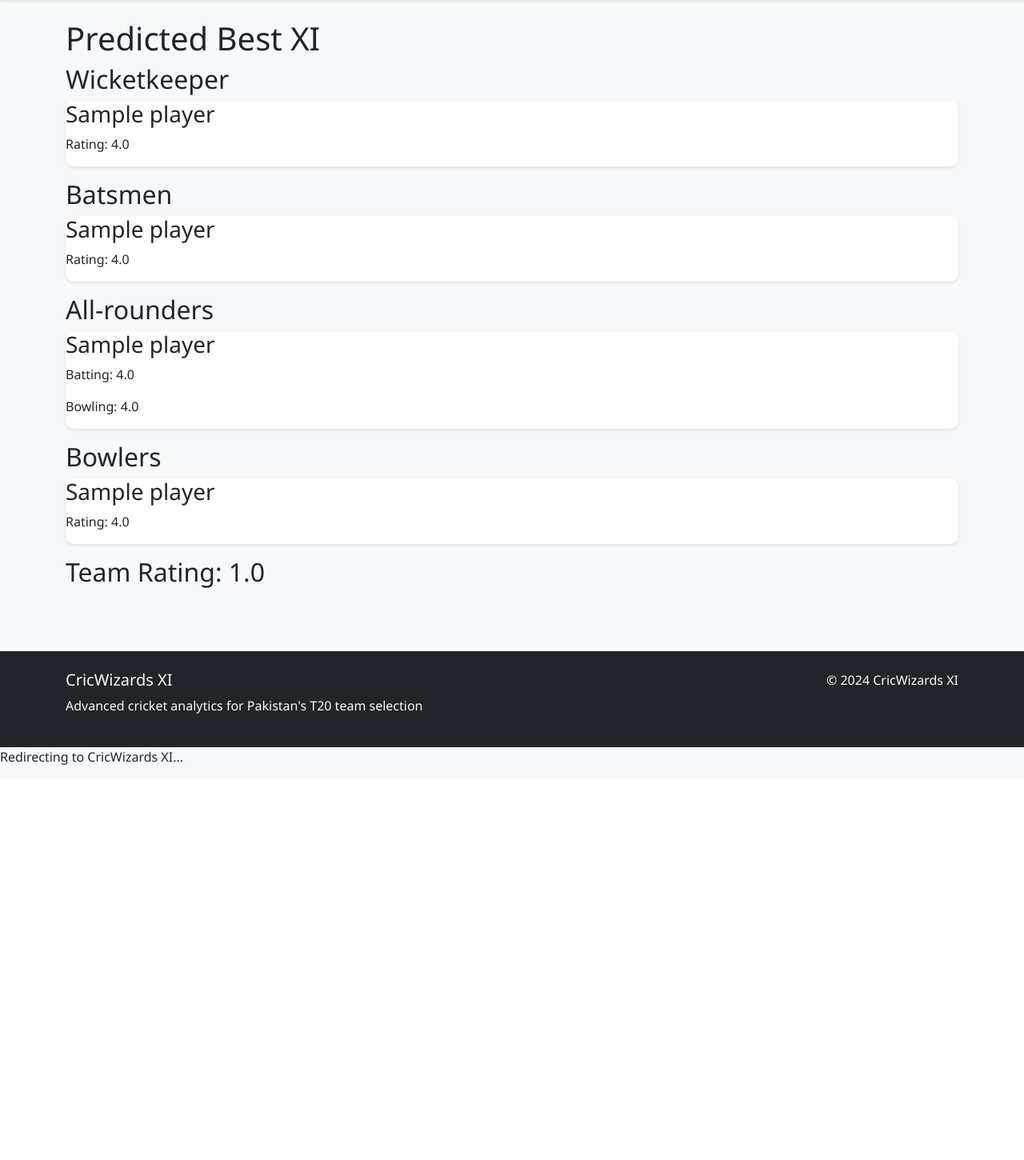
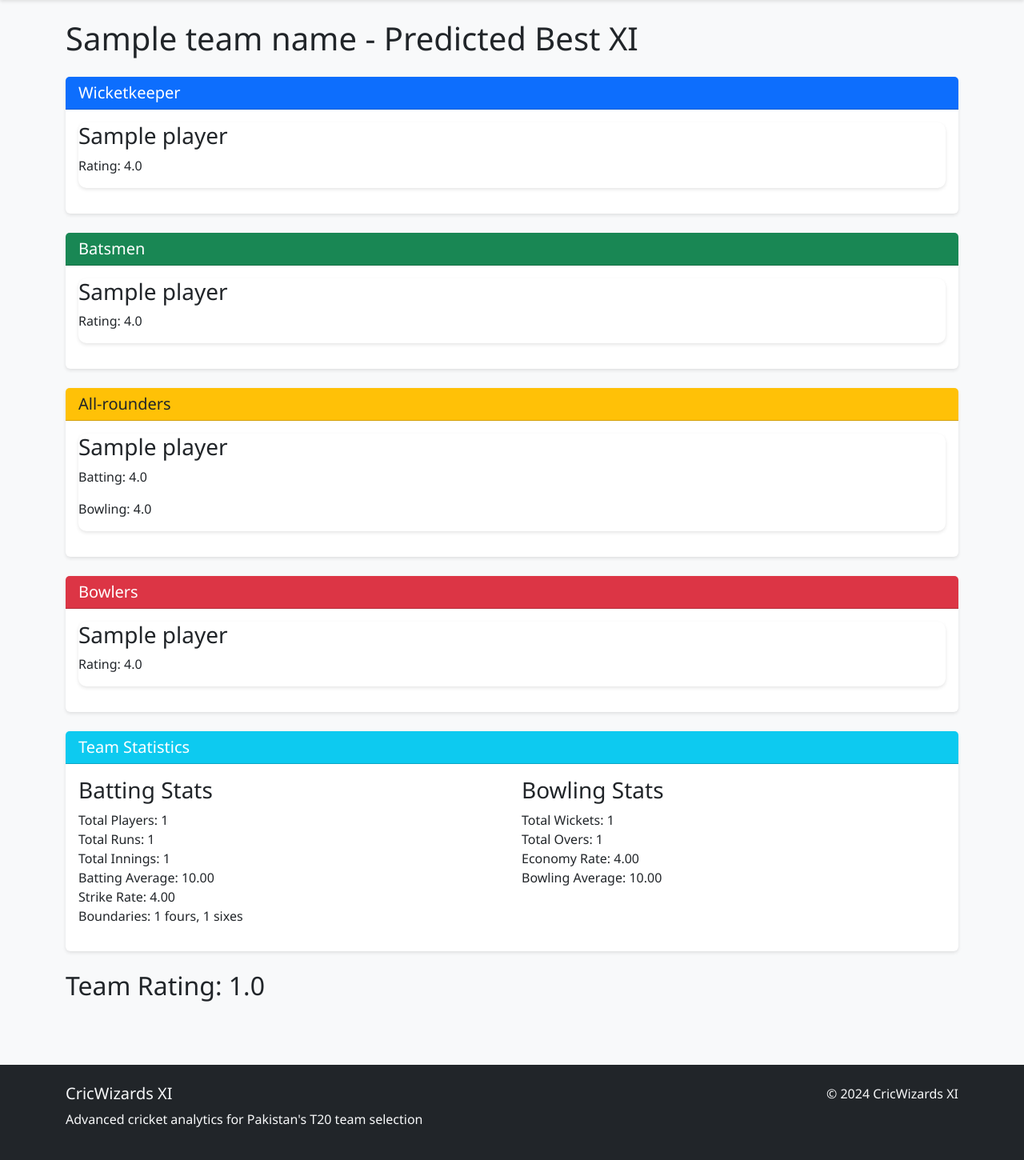
Before and after one commit to Kh4N02/FINAL-YEAR-PROJECT, a Flask app: template cricwizards/websites/templates/predict.html in a window 1280 px wide. Shown: the part 56-1506 px from the top of the page at 80% size. Before the commit the page ends 1012 px from the top, so only its background shows below. Run offline with Flask 2, Linux system fonts and the light colour scheme; the template is opened without the code that fills it: most values are stand-ins (such as "Sample title", 1, 10 or a date in 2020); parts of the project's set-up code (start-up, migrations or seed data) failed here and were passed over.

Commit message:
Enhanced code overall, fixed home/prediction page

```diff
--- a/cricwizards/websites/app.py
+++ b/cricwizards/websites/app.py
@@ -9,53 +9,113 @@
 parent_dir = os.path.dirname(current_dir)
 sys.path.append(parent_dir)
 
-from src.get_pakistan_t20 import get_recent_t20i_performances, predict_best_xi
+from src.get_pakistan_t20 import (
+    get_recent_t20i_performances,
+    predict_best_xi,
+    get_team_name,
+    calculate_player_rating
+)
 
 app = Flask(__name__)
 
+# Define teams data
+TEAMS = [
+    {'id': 36, 'name': 'Australia', 'flag': '🇦🇺'},
+    {'id': 38, 'name': 'England', 'flag': '🏴'},
+    {'id': 40, 'name': 'South Africa', 'flag': '🇿🇦'},
+    {'id': 10, 'name': 'India', 'flag': '🇮🇳'},
+    {'id': 42, 'name': 'New Zealand', 'flag': '🇳🇿'},
+    {'id': 39, 'name': 'Sri Lanka', 'flag': '🇱🇰'},
+    {'id': 1,  'name': 'Pakistan', 'flag': '🇵🇰'},
+    {'id': 43, 'name': 'West Indies', 'flag': '🇻🇨'},
+    {'id': 37, 'name': 'Bangladesh', 'flag': '🇧🇩'},
+    {'id': 100,'name': 'Ireland', 'flag': '🇮🇪'},
+    {'id': 46, 'name': 'Afghanistan', 'flag': '🇦🇫'},
+    {'id': 41, 'name': 'Zimbabwe', 'flag': '🇿🇼'}
+]
+
 @app.route('/')
-def index():
-    return render_template('index.html')
+def home():
+    return render_template('index.html', teams=TEAMS)
 
-# @app.route('/predict')
-# def predict():
-@app.route('/predict', methods=['GET', 'POST'])
+@app.route('/predict', methods=['POST'])
 def predict():
-    if request.method == 'POST':
+    try:
         team_id = request.form.get('team_id')
-        try:
-            performances = get_recent_t20i_performances(team_id=team_id)
-            if performances:
-                best_xi = predict_best_xi(performances)
-                trends = analyze_performance_trends(performances)
-                return render_template('predict.html',
-                                     team=best_xi,
-                                     trends=trends)
-            return render_template('error.html', message="No data available")
-        except Exception as e:
-            return render_template('error.html', message=str(e))
-    return render_template('index.html')
+        if not team_id:
+            return render_template('error.html', message="No team selected")
+
+        print(f"Fetching data for team ID: {team_id}")
+
+        # Get team name first
+        team_name = get_team_name(int(team_id))
+        if not team_name:
+            return render_template('error.html', message=f"Could not find team with ID {team_id}")
+
+        # Get player performances
+        performances = get_recent_t20i_performances(int(team_id))
+        if not performances:
+            return render_template('error.html', message=f"No performance data available for {team_name}")
+
+        # Calculate player ratings
+        rated_players = [calculate_player_rating(player) for player in performances.values()]
+
+        # Predict best XI
+        best_xi = predict_best_xi(performances)
+
+        # Calculate team stats
+        team_stats = calculate_team_stats(performances)
+
+        return render_template('predict.html',
+                             team_name=team_name,
+                             best_xi=best_xi,
+                             team_stats=team_stats)
+
+    except Exception as e:
+        print(f"Error in predict route: {str(e)}")
+        return render_template('error.html',
+                             message=f"An error occurred while processing the team data: {str(e)}")
 
 @app.route('/performance')
 def performance():
+    team_id = request.args.get('team_id')
+    if not team_id:
+        return render_template('error.html', message="No team selected")
+
     try:
-        performances = get_recent_t20i_performances()
-        if performances:
-            # Convert performances to DataFrame for analysis
-            df = pd.DataFrame(performances.values())
+        print(f"Fetching performance data for team ID: {team_id}")
+        performances = get_recent_t20i_performances(int(team_id))
 
-            # Calculate performance metrics
-            batting_stats = calculate_batting_stats(df)
-            bowling_stats = calculate_bowling_stats(df)
-            allrounder_stats = calculate_allrounder_stats(df)
+        if not performances:
+            return render_template('error.html',
+                                 message=f"No recent performance data available for this team. Please try another team.")
 
-            return render_template('performance.html',
-                                 batting_stats=batting_stats,
-                                 bowling_stats=bowling_stats,
-                                 allrounder_stats=allrounder_stats)
-        return render_template('error.html', message="No performance data available")
+        # Convert performances to DataFrame for analysis
+        df = pd.DataFrame(performances.values())
+
+        # Calculate performance metrics
+        batting_stats = calculate_batting_stats(df)
+        bowling_stats = calculate_bowling_stats(df)
+        allrounder_stats = calculate_allrounder_stats(df)
+
+        team_name = get_team_name(int(team_id))
+        if not team_name:
+            return render_template('error.html',
+                                 message=f"Could not find team information for ID: {team_id}")
+
+        return render_template('performance.html',
+                             batting_stats=batting_stats,
+                             bowling_stats=bowling_stats,
+                             allrounder_stats=allrounder_stats,
+                             team_name=team_name)
+
+    except ValueError as e:
+        return render_template('error.html',
+                             message=f"Invalid team ID: {team_id}")
     except Exception as e:
-        return render_template('error.html', message=str(e))
+        print(f"Error processing team {team_id}: {str(e)}")
+        return render_template('error.html',
+                             message=f"An error occurred while processing the team data: {str(e)}")
 
 def analyze_performance_trends(performances):
     """Analyze recent performance trends"""
@@ -163,5 +223,59 @@
 
     return batting_points + bowling_points
 
+def calculate_team_stats(performances):
+    """Calculate overall team statistics"""
+    stats = {
+        'total_players': len(performances),
+        'batting': {
+            'total_runs': 0,
+            'total_innings': 0,
+            'total_balls': 0,
+            'total_fours': 0,
+            'total_sixes': 0
+        },
+        'bowling': {
+            'total_wickets': 0,
+            'total_overs': 0,
+            'total_runs': 0
+        }
+    }
+
+    for player in performances.values():
+        # Batting stats
+        stats['batting']['total_runs'] += player['batting']['runs']
+        stats['batting']['total_innings'] += player['batting']['innings']
+        stats['batting']['total_balls'] += player['batting']['balls']
+        stats['batting']['total_fours'] += player['batting']['fours']
+        stats['batting']['total_sixes'] += player['batting']['sixes']
+
+        # Bowling stats
+        stats['bowling']['total_wickets'] += player['bowling']['wickets']
+        stats['bowling']['total_overs'] += player['bowling']['overs']
+        stats['bowling']['total_runs'] += player['bowling']['runs']
+
+    # Calculate averages and rates
+    if stats['batting']['total_innings'] > 0:
+        stats['batting']['average'] = stats['batting']['total_runs'] / stats['batting']['total_innings']
+    else:
+        stats['batting']['average'] = 0
+
+    if stats['batting']['total_balls'] > 0:
+        stats['batting']['strike_rate'] = (stats['batting']['total_runs'] / stats['batting']['total_balls']) * 100
+    else:
+        stats['batting']['strike_rate'] = 0
+
+    if stats['bowling']['total_overs'] > 0:
+        stats['bowling']['economy_rate'] = stats['bowling']['total_runs'] / stats['bowling']['total_overs']
+    else:
+        stats['bowling']['economy_rate'] = 0
+
+    if stats['bowling']['total_wickets'] > 0:
+        stats['bowling']['bowling_average'] = stats['bowling']['total_runs'] / stats['bowling']['total_wickets']
+    else:
+        stats['bowling']['bowling_average'] = 0
+
+    return stats
+
 if __name__ == '__main__':
     app.run(debug=True)
--- /dev/null
+++ b/cricwizards/websites/static/js/main.js
@@ -0,0 +1,28 @@
+// Add any interactive features here
+document.addEventListener('DOMContentLoaded', function() {
+    // Add loading indicators
+    const forms = document.querySelectorAll('form');
+    forms.forEach(form => {
+        form.addEventListener('submit', function() {
+            const submitButton = form.querySelector('button[type="submit"]');
+            if (submitButton) {
+                submitButton.disabled = true;
+                submitButton.innerHTML = '<span class="spinner-border spinner-border-sm" role="status" aria-hidden="true"></span> Loading...';
+            }
+        });
+    });
+
+    // Add hover effects for team cards
+    const teamCards = document.querySelectorAll('.team-card');
+    teamCards.forEach(card => {
+        card.addEventListener('mouseenter', function() {
+            this.style.transform = 'translateY(-5px)';
+            this.style.boxShadow = '0 4px 8px rgba(0,0,0,0.2)';
+        });
+
+        card.addEventListener('mouseleave', function() {
+            this.style.transform = 'translateY(0)';
+            this.style.boxShadow = '0 2px 4px rgba(0,0,0,0.1)';
+        });
+    });
+});
--- a/cricwizards/websites/templates/base.html
+++ b/cricwizards/websites/templates/base.html
@@ -16,7 +16,7 @@
 <body>
     <nav class="navbar navbar-expand-lg navbar-dark bg-primary">
         <div class="container">
-            <a class="navbar-brand" href="{{ url_for('index') }}">
+            <a class="navbar-brand" href="/">
                 <i class="fas fa-cricket-bat-ball me-2"></i>
                 CricWizards XI
             </a>
@@ -26,7 +26,7 @@
             <div class="collapse navbar-collapse" id="navbarNav">
                 <ul class="navbar-nav ms-auto">
                     <li class="nav-item">
-                        <a class="nav-link" href="{{ url_for('index') }}">Home</a>
+                        <a class="nav-link" href="{{ url_for('home') }}">Home</a>
                     </li>
                     <li class="nav-item">
                         <a class="nav-link" href="{{ url_for('predict') }}">Predict XI</a>
--- a/cricwizards/websites/templates/performance.html
+++ b/cricwizards/websites/templates/performance.html
@@ -2,7 +2,7 @@
 
 {% block content %}
 <div class="performance-analysis">
-    <h1 class="mb-4">Performance Analysis</h1>
+    <h1 class="mb-4">{{ team_name }} Performance Analysis</h1>
 
     <!-- All-Rounder Analysis -->
     <div class="card mb-4">
--- a/cricwizards/websites/templates/predict.html
+++ b/cricwizards/websites/templates/predict.html
@@ -2,49 +2,110 @@
 
 {% block content %}
 <div class="prediction-container">
-    <h1>Predicted Best XI</h1>
+    <h1 class="mb-4">{{ team_name }} - Predicted Best XI</h1>
 
-    {% if team %}
+    {% if best_xi %}
         <div class="team-section">
-            <h2>Wicketkeeper</h2>
-            {% for player in team.wicketkeeper %}
+            <!-- Wicketkeeper Section -->
+            <div class="card mb-4">
+                <div class="card-header bg-primary text-white">
+                    <h2 class="h5 mb-0">Wicketkeeper</h2>
+                </div>
+                <div class="card-body">
+                    {% for player in best_xi.wicketkeeper %}
                     <div class="player-card">
                         <h3>{{ player.name }}</h3>
                         <p>Rating: {{ "%.1f"|format(player.batting_rating) }}</p>
                     </div>
                     {% endfor %}
+                </div>
+            </div>
 
-            <h2>Batsmen</h2>
-            {% for player in team.batsmen %}
+            <!-- Batsmen Section -->
+            <div class="card mb-4">
+                <div class="card-header bg-success text-white">
+                    <h2 class="h5 mb-0">Batsmen</h2>
+                </div>
+                <div class="card-body">
+                    {% for player in best_xi.batsmen %}
                     <div class="player-card">
                         <h3>{{ player.name }}</h3>
                         <p>Rating: {{ "%.1f"|format(player.batting_rating) }}</p>
                     </div>
                     {% endfor %}
+                </div>
+            </div>
 
-            <h2>All-rounders</h2>
-            {% for player in team.allrounders %}
+            <!-- All-rounders Section -->
+            <div class="card mb-4">
+                <div class="card-header bg-warning text-dark">
+                    <h2 class="h5 mb-0">All-rounders</h2>
+                </div>
+                <div class="card-body">
+                    {% for player in best_xi.allrounders %}
                     <div class="player-card">
                         <h3>{{ player.name }}</h3>
                         <p>Batting: {{ "%.1f"|format(player.batting_rating) }}</p>
                         <p>Bowling: {{ "%.1f"|format(player.bowling_rating) }}</p>
                     </div>
                     {% endfor %}
+                </div>
+            </div>
 
-            <h2>Bowlers</h2>
-            {% for player in team.bowlers %}
+            <!-- Bowlers Section -->
+            <div class="card mb-4">
+                <div class="card-header bg-danger text-white">
+                    <h2 class="h5 mb-0">Bowlers</h2>
+                </div>
+                <div class="card-body">
+                    {% for player in best_xi.bowlers %}
                     <div class="player-card">
                         <h3>{{ player.name }}</h3>
                         <p>Rating: {{ "%.1f"|format(player.bowling_rating) }}</p>
                     </div>
                     {% endfor %}
                 </div>
+            </div>
+        </div>
 
-        <div class="team-stats">
-            <h2>Team Rating: {{ "%.1f"|format(team.total_rating) }}</h2>
+        <!-- Team Stats Section -->
+        <div class="card mt-4">
+            <div class="card-header bg-info text-white">
+                <h2 class="h5 mb-0">Team Statistics</h2>
+            </div>
+            <div class="card-body">
+                <div class="row">
+                    <div class="col-md-6">
+                        <h3>Batting Stats</h3>
+                        <ul class="list-unstyled">
+                            <li>Total Players: {{ team_stats.total_players }}</li>
+                            <li>Total Runs: {{ team_stats.batting.total_runs }}</li>
+                            <li>Total Innings: {{ team_stats.batting.total_innings }}</li>
+                            <li>Batting Average: {{ "%.2f"|format(team_stats.batting.average) }}</li>
+                            <li>Strike Rate: {{ "%.2f"|format(team_stats.batting.strike_rate) }}</li>
+                            <li>Boundaries: {{ team_stats.batting.total_fours }} fours, {{ team_stats.batting.total_sixes }} sixes</li>
+                        </ul>
+                    </div>
+                    <div class="col-md-6">
+                        <h3>Bowling Stats</h3>
+                        <ul class="list-unstyled">
+                            <li>Total Wickets: {{ team_stats.bowling.total_wickets }}</li>
+                            <li>Total Overs: {{ team_stats.bowling.total_overs }}</li>
+                            <li>Economy Rate: {{ "%.2f"|format(team_stats.bowling.economy_rate) }}</li>
+                            <li>Bowling Average: {{ "%.2f"|format(team_stats.bowling.bowling_average) }}</li>
+                        </ul>
+                    </div>
+                </div>
+            </div>
+        </div>
+
+        <div class="team-rating mt-4">
+            <h2>Team Rating: {{ "%.1f"|format(best_xi.total_rating) }}</h2>
         </div>
     {% else %}
+        <div class="alert alert-warning">
             <p>No team data available</p>
+        </div>
     {% endif %}
 </div>
 {% endblock %}
```
Also changed, not shown: cricwizards/src/get_pakistan_t20.py (+193 -29 lines), cricwizards/websites/static/css/styles.css (+20 -8 lines), cricwizards/websites/templates/error.html (added, +22 -0 lines), cricwizards/websites/templates/index.html (+17 -26 lines). Lines whose indentation alone changed are shown as unchanged.
